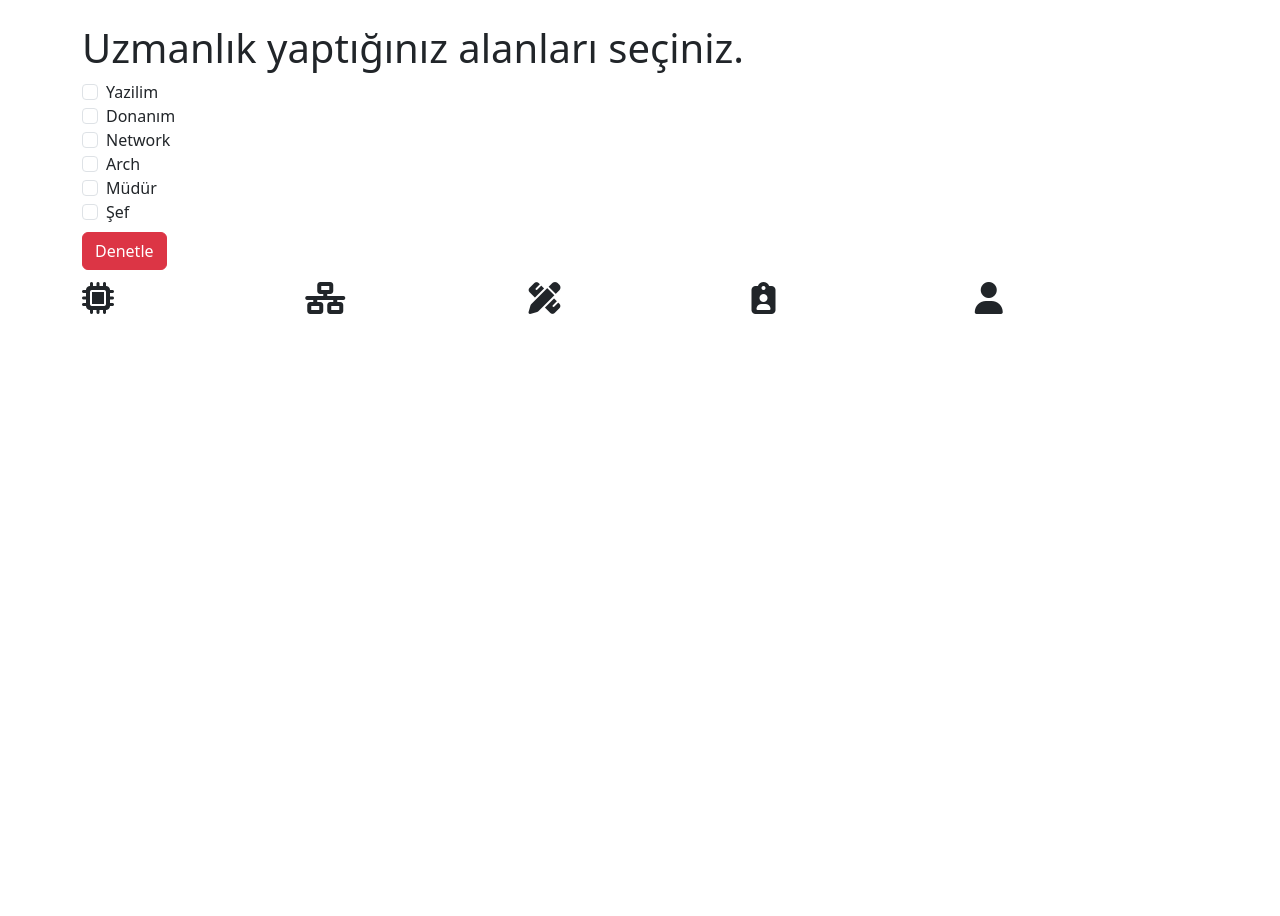
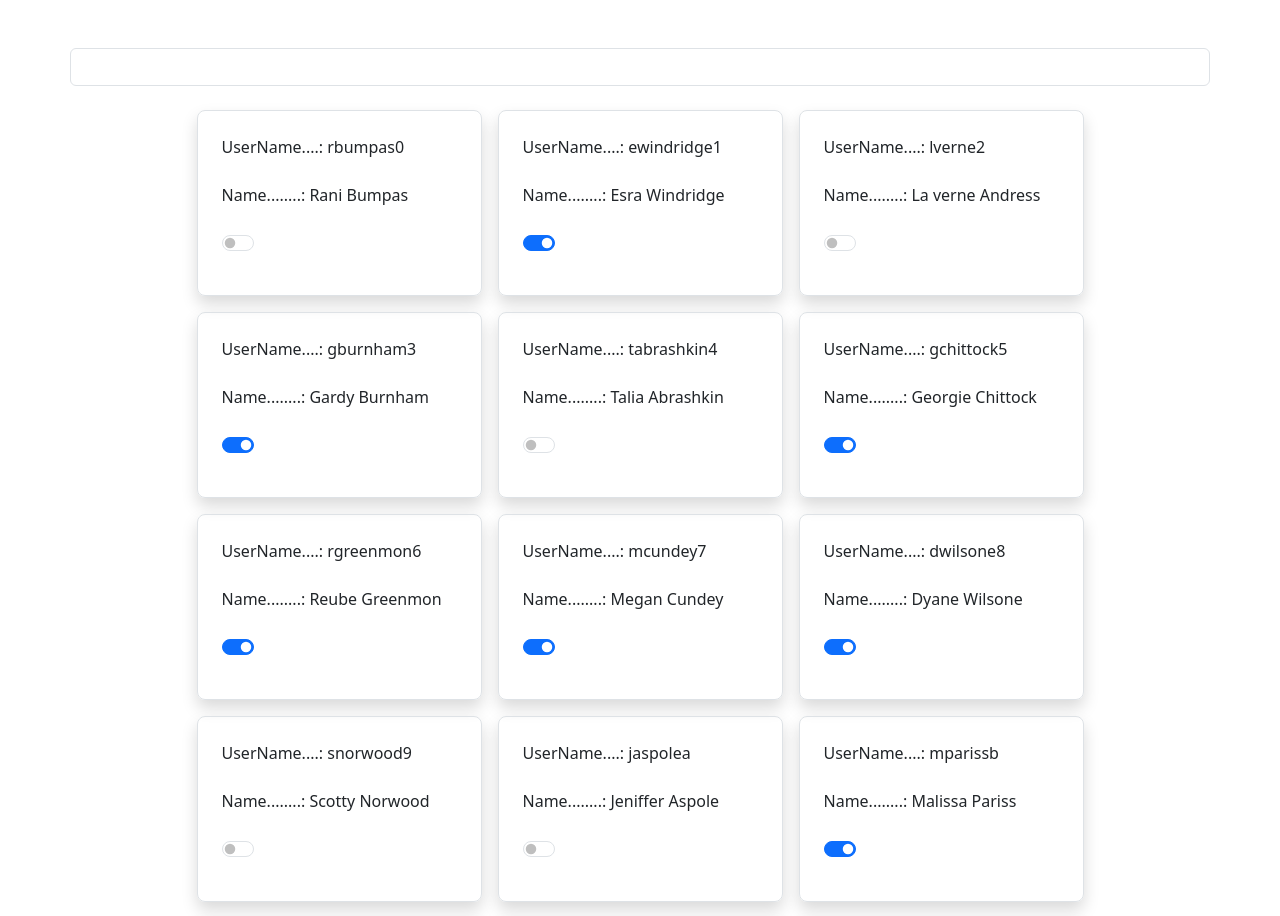
Before and after one commit to bilgejava6/java15boost_demo-app, a React (Create React App) app: page / in a window 1280 px wide. Shown: the top 916 px of the page. Before the commit the page ends 800 px from the top, so only its background shows below. Built offline with nearby package versions, Linux system fonts and the light colour scheme.

Commit message:
uselist component örnek çaçkışma

```diff
--- a/src/index.tsx
+++ b/src/index.tsx
@@ -5,9 +5,10 @@ import 'bootstrap/dist/css/bootstrap.min.css'
 import Odev from './pages/Odev';
 import Odev2 from './pages/Odev2';
 import OrnekPage from './pages/OrnekPage';
+import UserList from './pages/UserList';
 const root = ReactDOM.createRoot(
   document.getElementById('root') as HTMLElement
 );
 root.render(
-  <OrnekPage />
+  <UserList />
 );
--- /dev/null
+++ b/src/pages/UserList.tsx
@@ -0,0 +1,98 @@
+import React from 'react'
+
+function UserList() {
+  const userList = [{
+    "userName": "rbumpas0",
+    "name": "Rani Bumpas",
+    "isActive": false
+  }, {
+    "userName": "ewindridge1",
+    "name": "Esra Windridge",
+    "isActive": true
+  }, {
+    "userName": "lverne2",
+    "name": "La verne Andress",
+    "isActive": false
+  }, {
+    "userName": "gburnham3",
+    "name": "Gardy Burnham",
+    "isActive": true
+  }, {
+    "userName": "tabrashkin4",
+    "name": "Talia Abrashkin",
+    "isActive": false
+  }, {
+    "userName": "gchittock5",
+    "name": "Georgie Chittock",
+    "isActive": true
+  }, {
+    "userName": "rgreenmon6",
+    "name": "Reube Greenmon",
+    "isActive": true
+  }, {
+    "userName": "mcundey7",
+    "name": "Megan Cundey",
+    "isActive": true
+  }, {
+    "userName": "dwilsone8",
+    "name": "Dyane Wilsone",
+    "isActive": true
+  }, {
+    "userName": "snorwood9",
+    "name": "Scotty Norwood",
+    "isActive": false
+  }, {
+    "userName": "jaspolea",
+    "name": "Jeniffer Aspole",
+    "isActive": false
+  }, {
+    "userName": "mparissb",
+    "name": "Malissa Pariss",
+    "isActive": true
+  }, {
+    "userName": "spynerc",
+    "name": "Sax Pyner",
+    "isActive": false
+  }, {
+    "userName": "neynaudd",
+    "name": "Nicola Eynaud",
+    "isActive": false
+  }, {
+    "userName": "cdichee",
+    "name": "Claudius Diche",
+    "isActive": true
+  }]
+  const checkedEvent = (evt: any)=>{
+    console.log(evt);
+  }
+  return (
+    <div className="container">
+        <div className="row mt-5 mb-3">
+            <input type="text" className="form-control" />
+        </div>
+        <div className="row mt-3 justify-content-center">
+            {
+                userList.map((user,index)=>{
+                    return(
+                        <div key={index} className="col-3 border m-2 rounded-3 shadow p-4">
+                            <div className='mb-3'>
+                                <label className='form-label'>UserName....: {user.userName}</label>
+                            </div>
+                            <div className='mb-3'>
+                                <label className="form-label">Name........: {user.name}</label>
+                            </div>
+                            <div className='mb-3 form-check form-switch'>
+                                <input onChange={checkedEvent} className="form-check-input" type="checkbox" defaultChecked={user.isActive} />
+                            </div>
+                        </div>
+                    )
+                })
+            }
+
+
+        </div>
+    </div>
+  )
+}
+
+export default UserList
```
